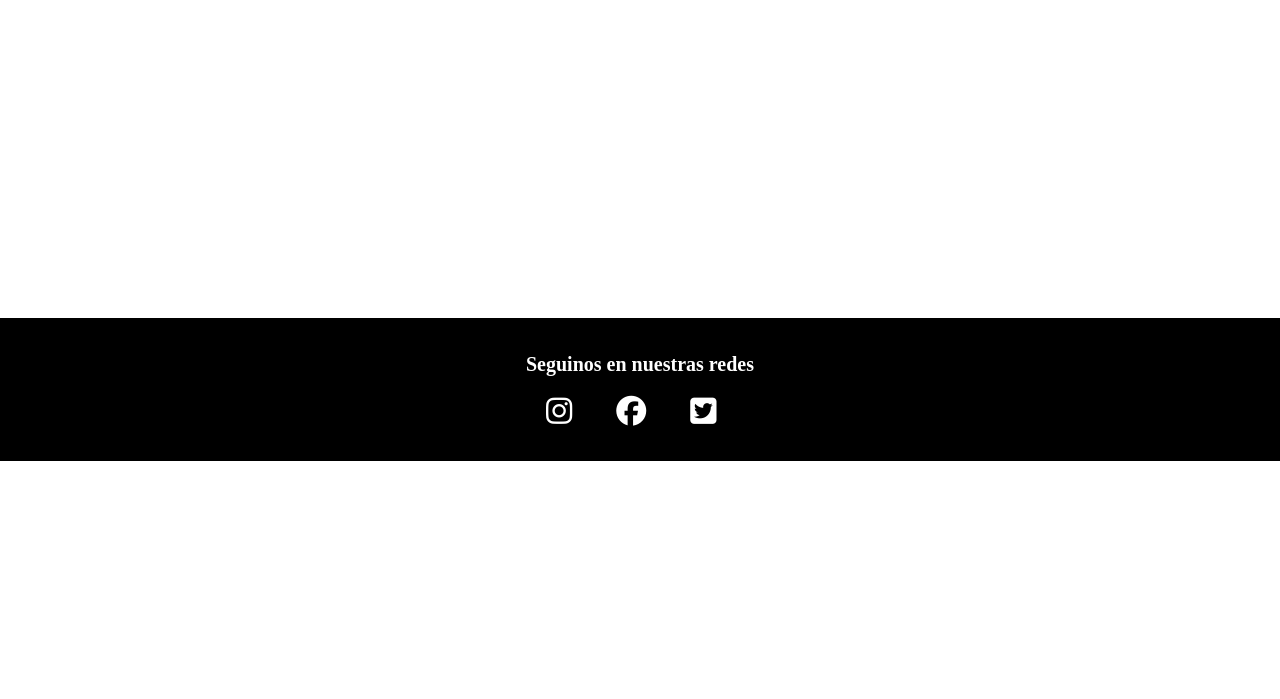
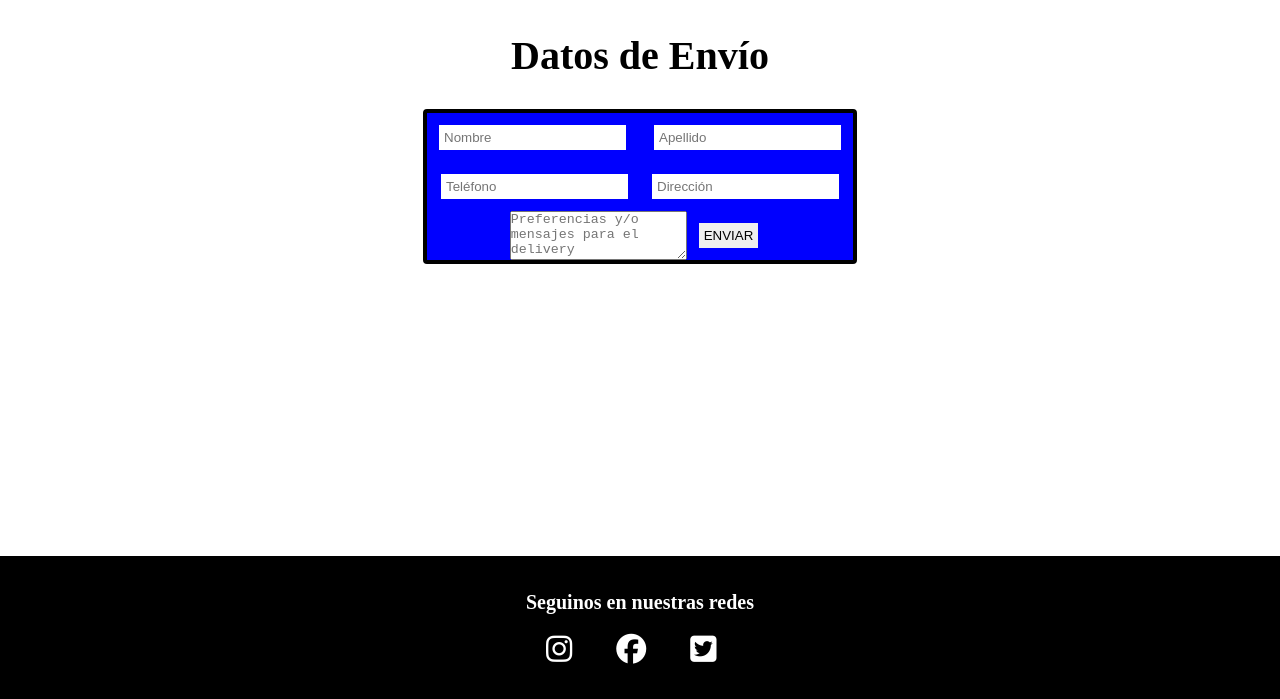
Before and after one commit to SebastianTabbia/proyectoFinalEtapa3, a plain HTML site: page envios.html in a window 1280 px wide. Shown: the part 128-827 px from the top of the page. Before the commit the page ends 800 px from the top, so only its background shows below. Drawn offline with Linux system fonts and the light colour scheme.

Commit message:
cambios en formulario

```diff
--- a/css/style.css
+++ b/css/style.css
@@ -24,7 +24,7 @@
   text-align: justify;
   margin-top: 20px; }
 
-.primeraSeccion h1 {
+.primeraSeccion h1, .primeraSeccion4 h1 {
   font-size: 40px;
   font-style: bold;
   align-items: center;
@@ -329,3 +329,36 @@
   grid-template-areas: "header header header header"
  "primeraSeccion2 primeraSeccion2 primeraSeccion2 primeraSeccion2"
  "footer footer footer footer"; }
+
+.grilla4 {
+  display: grid;
+  grid-template-columns: 1fr 1fr 1fr 1fr;
+  grid-template-rows: 0fr 1fr 1fr 0fr;
+  gap: 0px 0px;
+  grid-auto-flow: row;
+  grid-template-areas: "header header header header"
+ "primeraSeccion4 primeraSeccion4 primeraSeccion4 primeraSeccion4"
+ "segundaSeccion4 segundaSeccion4 segundaSeccion4 segundaSeccion4"
+ "footer footer footer footer"; }
+
+.primeraSeccion4 {
+  grid-area: primeraSeccion4;
+  display: flex;
+  flex-direction: column;
+  justify-content: center; }
+  .primeraSeccion4 .container {
+    background-color: blue;
+    margin: 0 auto;
+    border: solid 4px;
+    border-radius: 4px; }
+  .primeraSeccion4 h1 {
+    text-align: center; }
+  .primeraSeccion4 div {
+    display: flex;
+    flex-direction: row;
+    justify-content: center; }
+  .primeraSeccion4 input {
+    padding: 5px;
+    margin: 10px;
+    border: solid 2px;
+    border-color: blue; }
--- a/envios.html
+++ b/envios.html
@@ -11,7 +11,7 @@
     <link rel="stylesheet" href="./css/style.css">
     <title>Sublime - Envíos</title>
 </head>
-<div class="grilla">
+<div class="grilla4">
     <nav class="nav">
         <img src="https://res.cloudinary.com/daieukhdg/image/upload/v1656081425/Proyecto%20Sublime/logo_sublime_Mesa_de_trabajo_1_b6dvoz.png"
             width="130px" alt="logo">
@@ -32,8 +32,28 @@
             </li>
         </ul>
     </nav>
+<section class="primeraSeccion4">
+<h1> Datos de Envío</h1>
+<container class="container">
+    <div>
+        <form action="">
+            <input type="text" name="Nombre" placeholder="Nombre">
+            <input type="text" name="Apellido" placeholder="Apellido">
+        </div>
+        <div>
+            <input type="text" name="telefono" placeholder="Teléfono"><br>
+            <input type="text" name="Dirección" placeholder="Dirección">
+        </div>
+        <div>
+        <textarea class="formulario" name="mensaje" placeholder="Preferencias y/o mensajes para el delivery"></textarea>
+            <input class="boton" type="button" value="ENVIAR" id="boton">
+        </div>
+        </form>
+</container>
+</section>
+    <section class="segundaSeccion4">
 
-
+    </section>
 
     <section class="footer">
         <footer>
--- a/scss/secciones/_envios.scss
+++ b/scss/secciones/_envios.scss
@@ -0,0 +1,43 @@
+.grilla4 {
+    display: grid;
+    grid-template-columns: 1fr 1fr 1fr 1fr;
+    grid-template-rows: 0fr 1fr 1fr 0fr;
+    gap: 0px 0px;
+    grid-auto-flow: row;
+    grid-template-areas:
+        "header header header header"
+        "primeraSeccion4 primeraSeccion4 primeraSeccion4 primeraSeccion4"
+        "segundaSeccion4 segundaSeccion4 segundaSeccion4 segundaSeccion4"
+        "footer footer footer footer";
+}
+
+.primeraSeccion4{
+    grid-area: primeraSeccion4;
+display: flex;
+flex-direction: column;
+justify-content: center;
+
+.container{
+    background-color: blue;
+    margin: 0 auto;
+    border: solid 4px;
+    border-radius: 8px;
+    margin: 20px;
+    margin-bottom: 40px,
+}
+h1{
+    @extend %estiloh1;
+    text-align: center;
+}
+
+div{
+    display: flex;
+    flex-direction: row;
+    justify-content: center;
+}
+
+input{
+@include formulario (blue, black);
+}
+
+}
```
Also changed, not shown: scss/variables/_mixins.scss (+10 -0 lines).
